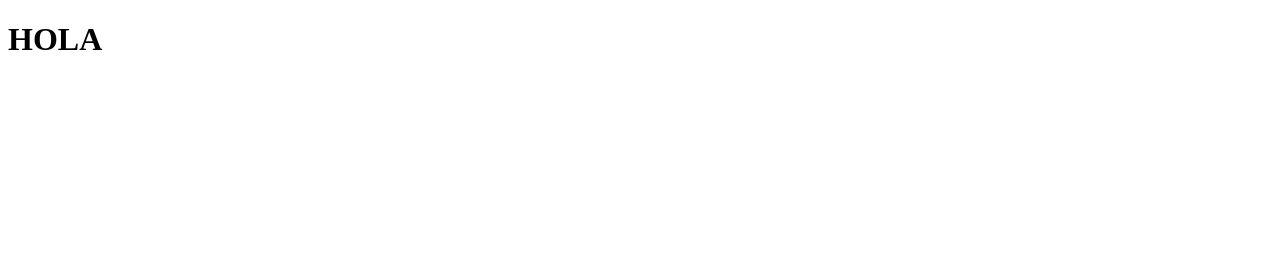
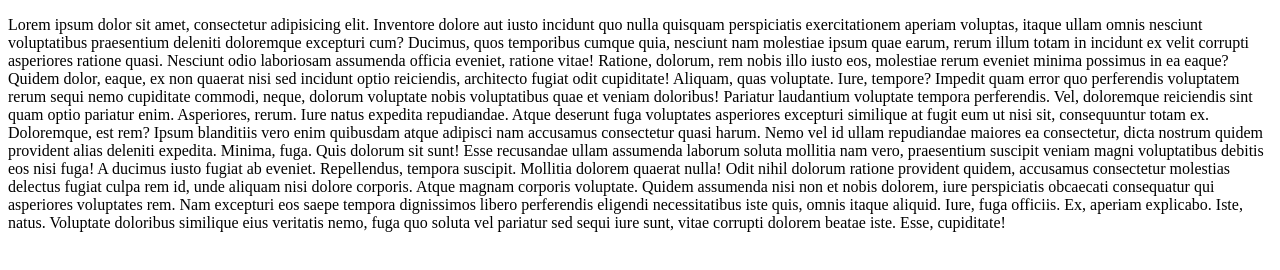
Before and after one commit to fernandomatiasdv/repo_nuevo, a plain HTML site: page index.html in a window 1280 px wide. Drawn offline with Linux system fonts and the light colour scheme.

Commit message:
quite el titulo y agregue un parrafo

```diff
--- a/index.html
+++ b/index.html
@@ -6,6 +6,16 @@
     <title>Document</title>
 </head>
 <body>
-    <h1>HOLA</h1>
+    <p>
+        Lorem ipsum dolor sit amet, consectetur adipisicing elit. Inventore dolore aut iusto incidunt quo nulla quisquam perspiciatis exercitationem aperiam voluptas, itaque ullam omnis nesciunt voluptatibus praesentium deleniti doloremque excepturi cum?
+        Ducimus, quos temporibus cumque quia, nesciunt nam molestiae ipsum quae earum, rerum illum totam in incidunt ex velit corrupti asperiores ratione quasi. Nesciunt odio laboriosam assumenda officia eveniet, ratione vitae!
+        Ratione, dolorum, rem nobis illo iusto eos, molestiae rerum eveniet minima possimus in ea eaque? Quidem dolor, eaque, ex non quaerat nisi sed incidunt optio reiciendis, architecto fugiat odit cupiditate!
+        Aliquam, quas voluptate. Iure, tempore? Impedit quam error quo perferendis voluptatem rerum sequi nemo cupiditate commodi, neque, dolorum voluptate nobis voluptatibus quae et veniam doloribus! Pariatur laudantium voluptate tempora perferendis.
+        Vel, doloremque reiciendis sint quam optio pariatur enim. Asperiores, rerum. Iure natus expedita repudiandae. Atque deserunt fuga voluptates asperiores excepturi similique at fugit eum ut nisi sit, consequuntur totam ex.
+        Doloremque, est rem? Ipsum blanditiis vero enim quibusdam atque adipisci nam accusamus consectetur quasi harum. Nemo vel id ullam repudiandae maiores ea consectetur, dicta nostrum quidem provident alias deleniti expedita.
+        Minima, fuga. Quis dolorum sit sunt! Esse recusandae ullam assumenda laborum soluta mollitia nam vero, praesentium suscipit veniam magni voluptatibus debitis eos nisi fuga! A ducimus iusto fugiat ab eveniet.
+        Repellendus, tempora suscipit. Mollitia dolorem quaerat nulla! Odit nihil dolorum ratione provident quidem, accusamus consectetur molestias delectus fugiat culpa rem id, unde aliquam nisi dolore corporis. Atque magnam corporis voluptate.
+        Quidem assumenda nisi non et nobis dolorem, iure perspiciatis obcaecati consequatur qui asperiores voluptates rem. Nam excepturi eos saepe tempora dignissimos libero perferendis eligendi necessitatibus iste quis, omnis itaque aliquid.
+        Iure, fuga officiis. Ex, aperiam explicabo. Iste, natus. Voluptate doloribus similique eius veritatis nemo, fuga quo soluta vel pariatur sed sequi iure sunt, vitae corrupti dolorem beatae iste. Esse, cupiditate!    </p>
 </body>
 </html>
```
